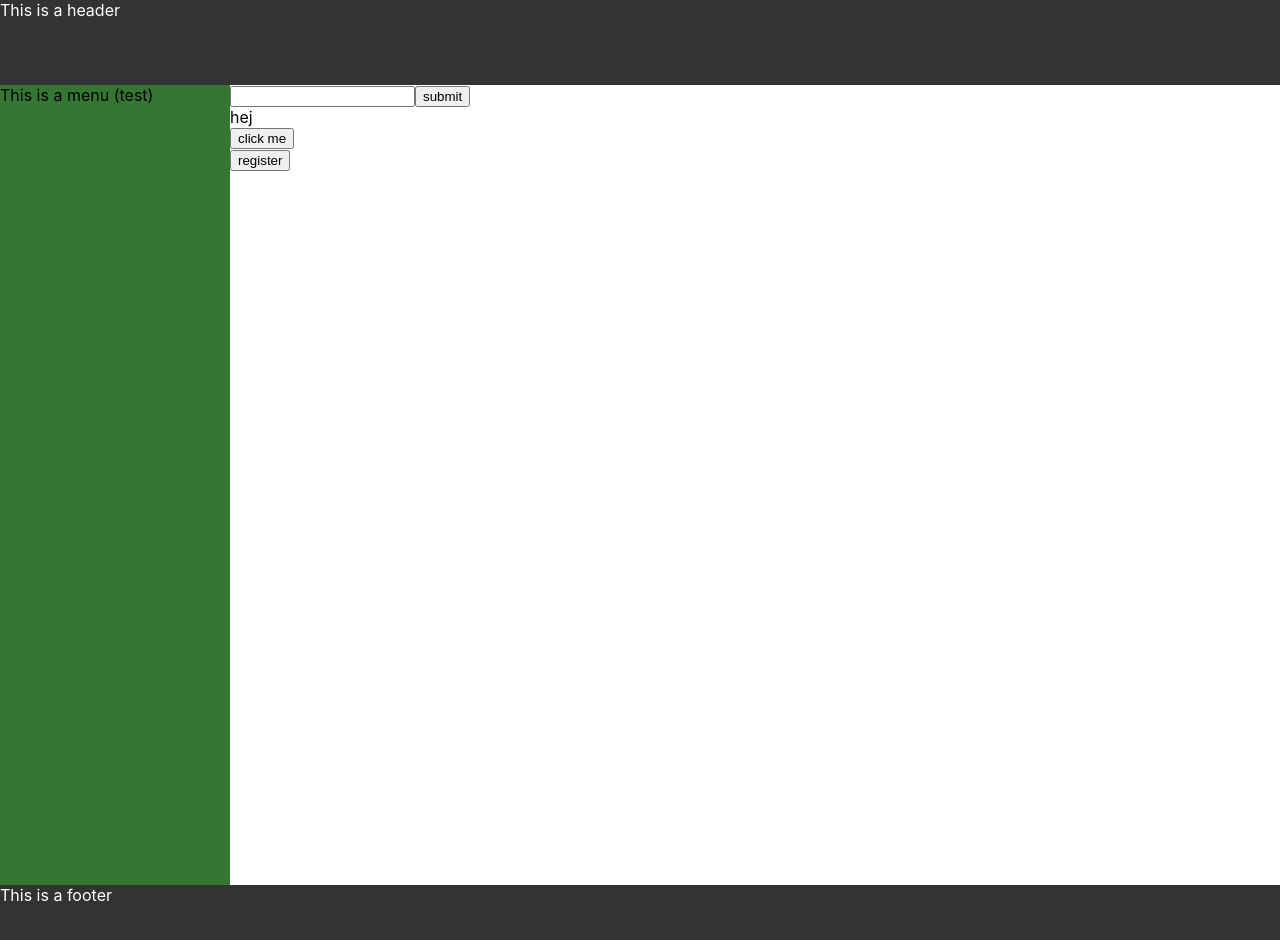
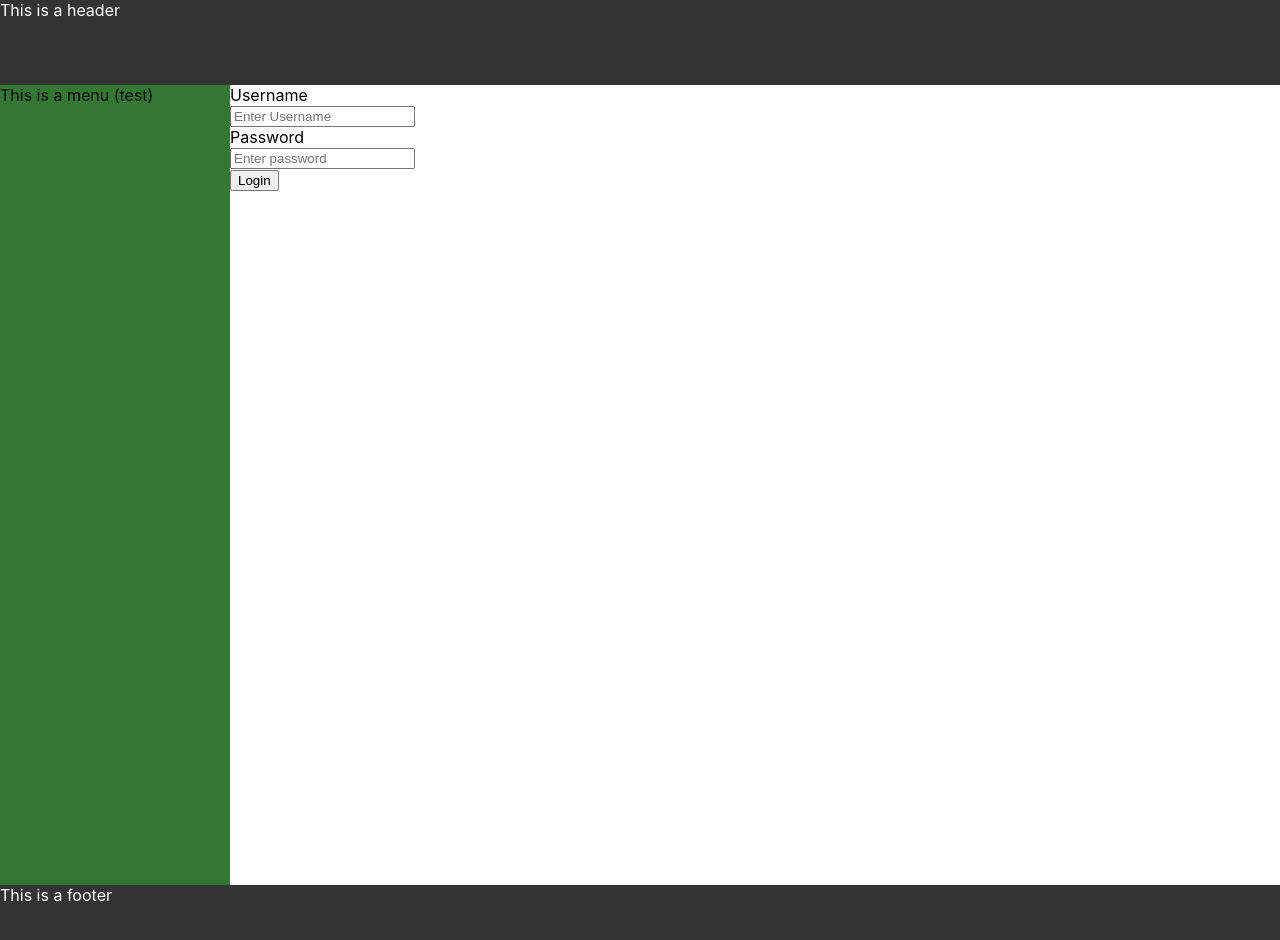
Before and after one commit to mryblad/IV1201-React, a React (Create React App) app: page /login in a window 1280 px wide. Shown: the top 940 px of the page. Built offline with nearby package versions, Linux system fonts and the light colour scheme.

Commit message:
login added

```diff
--- a/src/App.js
+++ b/src/App.js
@@ -1,8 +1,10 @@
 import './App.css';
+import { Route, Link, BrowserRouter } from "react-router-dom";
 import {Header} from './Components/Header/Header';
 import {Footer} from './Components/Footer/Footer';
 import {Menu} from './Components/Menu/Menu';
 import {Example} from './Components/Example/Example'
+import {Login} from './Components/Login/Login'
 
 const App=()=>
   <div className="App">
@@ -10,7 +12,10 @@ const App=()=>
     <div className="flexParent">
       <Menu/>
       <div className="mainContent">
-        <Example/>
+        <BrowserRouter>
+          <Route path="/example" component={Example}/>
+          <Route path="/login" component={Login}/>
+        </BrowserRouter>
       </div>
     </div>
     <Footer/>
--- /dev/null
+++ b/src/Components/Login/Login.js
@@ -0,0 +1,35 @@
+import {createElement,useState,useEffect} from 'react';
+import {LoginView} from './LoginView';
+import apiService from "../../Services/apiService";
+
+function Login(){
+    const [hej,setHej]=useState("hej");
+    const [person,setPerson]=useState();
+    const [error,setError]=useState();
+    const [promise,setPromise]=useState();
+
+
+    function handleSubmit(e){
+      e.preventDefault();
+
+      var username = e.target.username.value;
+      var password = e.target.password.value;
+      console.log("Username: " + e.target.username.value);
+      console.log("Password: " + e.target.password.value);
+
+      apiService.login({
+          "username": username,
+          "password": password
+      });
+    }
+
+    useEffect(() => {
+        promise&&promise.then(dt=>setPerson(dt)).catch(er=>setError(er));
+    }, [promise])
+
+    return createElement(LoginView,{
+        handleSubmit: e => handleSubmit(e)
+    });
+}
+
+export {Login};
--- /dev/null
+++ b/src/Components/Login/LoginView.js
@@ -0,0 +1,14 @@
+const LoginView=({handleSubmit})=>
+    <div>
+      <form onSubmit={handleSubmit}>
+      <div className="login-from">
+        <label>Username</label><br/>
+        <input type="text" name="username" placeholder="Enter Username" required/>
+        <br/><label>Password</label><br/>
+        <input type="password" name="password" placeholder="Enter password" required/>
+        <br/><button type="submit">Login</button>
+      </div>
+      </form>
+    </div>
+
+export {LoginView};
--- a/src/Services/apiService.js
+++ b/src/Services/apiService.js
@@ -17,6 +17,16 @@ class ApiService {
     }).then(response=>response.json());
   }
 
+  login(body){
+    return fetch(BASE_URL+"login",{
+      "method":"POST",
+      "headers":{
+        'Content-Type': 'application/json'
+      },
+      "body":JSON.stringify(body)
+    }).then(response=>response.json());
+  }
+
 }
 
 const apiService=new ApiService();
```
Also changed, not shown: 2 other files (tests, documents, lock files or other folders).
